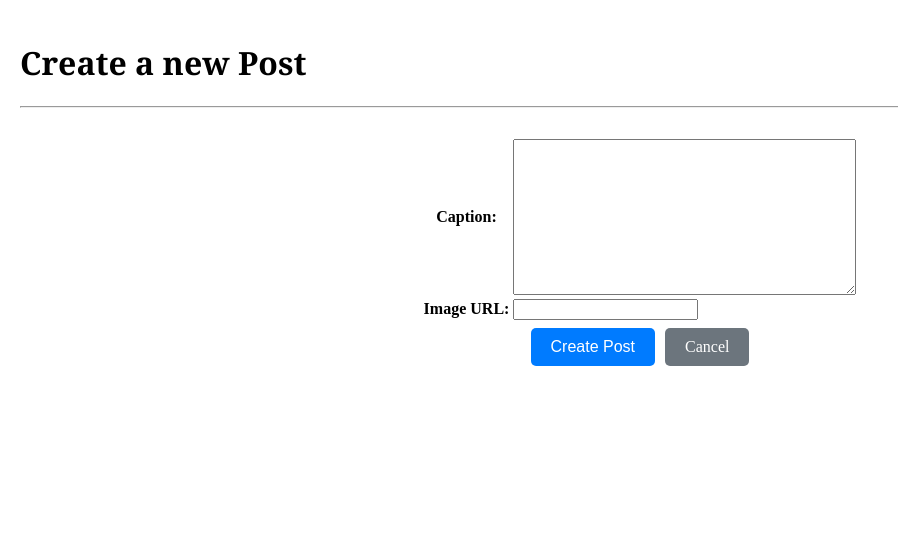
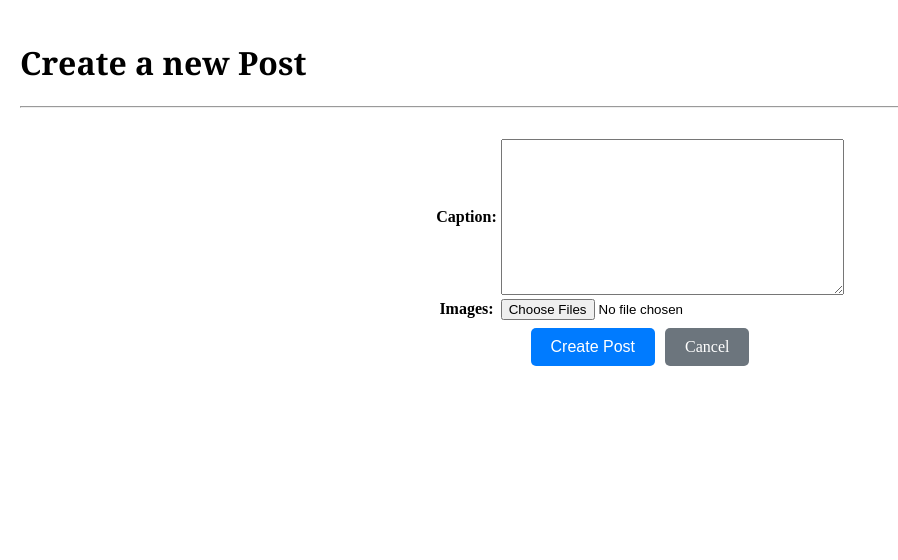
Before and after one commit to alvenie/cs412, a Django app: page /mini_insta/profile/4/create_post in a window 1280 px wide. Shown: the part 128-688 px from the top of the page, without its empty margins (0-898 px from the left). Run offline with Django 5.2, Linux system fonts and the light colour scheme; data comes from the database, SQL or seed files in the repository; both versions use the stored data as it was after the commit.

Commit message:
Changed the create post methods and forms to work with image_file.

```diff
--- a/mini_insta/forms.py
+++ b/mini_insta/forms.py
@@ -10,7 +10,7 @@ class CreatePostForm(forms.ModelForm):
 
     # Add a non-model field for the photo's URL
     # Make it not required to allow posts without images.
-    image_url = forms.URLField(label='Image URL', required=False)
+    # image_url = forms.URLField(label='Image URL', required=False)
 
     class Meta:
         '''Associate this form with a model from our database'''
--- a/mini_insta/templates/mini_insta/create_post_form.html
+++ b/mini_insta/templates/mini_insta/create_post_form.html
@@ -15,16 +15,21 @@
 
 <div class="post-div">
 
-    <!-- form to handle submission -->
-    <form action="{% url 'create_post_form' profile.pk %}" method = "POST">
+    <form action="{% url 'create_post_form' profile.pk %}" method="POST" enctype="multipart/form-data">
         {% csrf_token %}
         <table>
-            {{form.as_table}}
+            {{ form.as_table }}
+
+            <tr>
+                <th><label for="id_images">Images:</label></th>
+                <td>
+                    <input type="file" name="images" id="id_images" multiple>
+                </td>
+            </tr>
         </table>
         <div class="form-actions">
             <button type="submit" class="btn">Create Post</button>
 
-            <!-- cancel button brings the user back to profile page -->
             <a href="{% url 'show_profile' profile.pk %}" class="btn btn-cancel">Cancel</a>
         </div>
     </form>
--- a/mini_insta/views.py
+++ b/mini_insta/views.py
@@ -61,20 +61,36 @@ class CreatePostView(CreateView):
         '''Links the new Post to the correct Profile before saving.'''
 
         # Get the Profile object from the URL's pk
-        profile = Profile.objects.get(pk=self.kwargs['pk'])
+        #profile = Profile.objects.get(pk=self.kwargs['pk'])
 
         # Assign this profile to the new post's profile field
-        form.instance.profile = profile
+        #form.instance.profile = profile
 
         # Let the parent class save the object
+        #response = super().form_valid(form)
+
+        #image_url = form.cleaned_data.get('image_url')
+
+        #if image_url:
+        #    Photo.objects.create(
+        #        post = self.object,
+        #        image_url = image_url
+        #    )
+
+        # Assign the profile to the new post object before saving the form.
+        # The profile's pk is retrieved from the URL.
+        form.instance.profile = Profile.objects.get(pk=self.kwargs['pk'])
+
+        # Let the parent CreateView's form_valid method save the Post.
+        # This sets self.object to the newly created post instance.
         response = super().form_valid(form)
 
-        image_url = form.cleaned_data.get('image_url')
+        # Retrieve the list of uploaded files from the request.
+        uploaded_images = self.request.FILES.getlist('images')
 
-        if image_url:
-            Photo.objects.create(
-                post = self.object,
-                image_url = image_url
-            )
+        # Loop through the uploaded files and create a Photo object for each one.
+        for image_file in uploaded_images:
+            Photo.objects.create(post=self.object, image_file=image_file)
 
+        # Return the HttpResponseRedirect object.
         return response
```
Also changed, not shown: db.sqlite3, media/ash_charizard.jfif (added).
